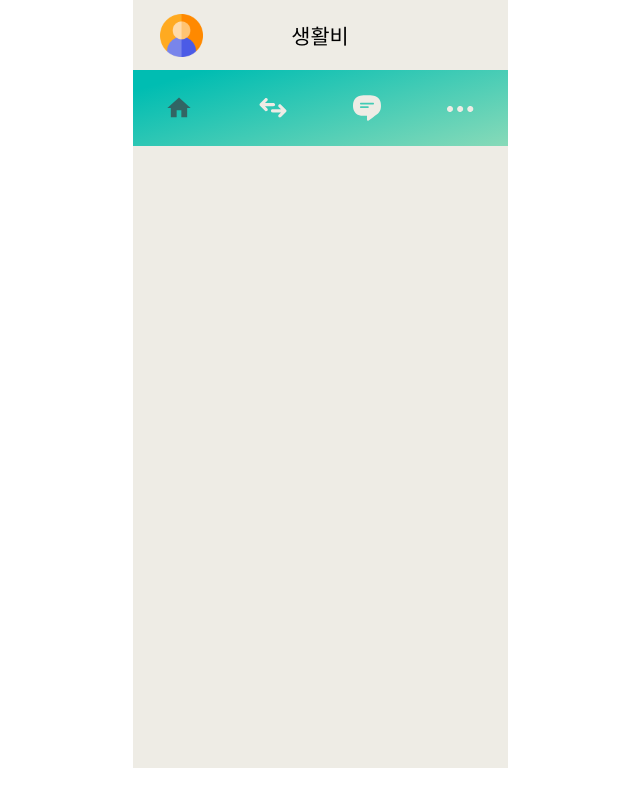
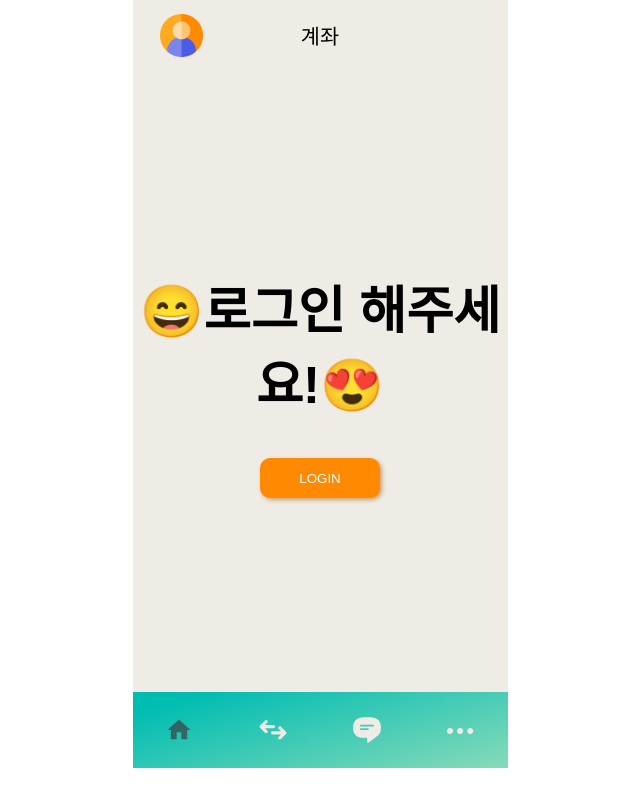
Before and after one commit to hoseonkwak/bank_react_project, a React (Create React App) app: page / in a window 1280 px wide. Shown: the whole page, without its empty margins (320-960 px from the left). Built offline with nearby package versions, Linux system fonts and the light colour scheme; a web font is replaced by a local one.

Commit message:
feat: 은행 edit

```diff
--- a/src/App.css
+++ b/src/App.css
@@ -80,3 +80,24 @@ nav.menu .menu_area li.on img {
   filter: invert(0.8);
   opacity: 0.7;
 }
+/* NotLogin */
+.notLogin {
+  width: 100%;
+  font-size: 4vw;
+  font-weight: 700;
+  height: 622px;
+  display: block;
+  text-align: center;
+  padding-top: 200px;
+  box-sizing: border-box;
+}
+.notLogin .loginBtn {
+  display: block;
+  margin: 40px auto;
+  width: 120px;
+  height: 40px;
+  background: #ff8900;
+  color: #fff;
+  border-radius: 10px;
+  box-shadow: 2px 2px 4px 0 #cb9f6c;
+}
--- a/src/App.js
+++ b/src/App.js
@@ -2,12 +2,19 @@ import "./set.css";
 import "./App.css";
 import Header from "./components/Header";
 import Menu from "./components/Menu";
+import { BrowserRouter, Routes, Route } from "react-router-dom";
+import NotLogin from "./components/NotLogin";
 
 function App() {
   return (
     <>
       <div className="wrap">
         <Header />
+        <BrowserRouter>
+          <Routes>
+            <Route path="/" element={<NotLogin />} />
+          </Routes>
+        </BrowserRouter>
         <Menu />
       </div>
     </>
--- a/src/components/Header.js
+++ b/src/components/Header.js
@@ -6,7 +6,7 @@ const Header = () => {
       <div className="profile">
         <img src={User} alt="profile" />
       </div>
-      <h3 className="account_name">생활비</h3>
+      <h3 className="account_name">{}계좌</h3>
       {/* <ul className="search_area">
         <li>
           <img src="./common/img/simple_payment.svg" alt="간편결제" />
--- a/src/components/NotLogin.js
+++ b/src/components/NotLogin.js
@@ -1,7 +1,8 @@
 const NotLogin = () => {
   return (
     <div className="notLogin">
-      <div className="inner"></div>
+      😄로그인 해주세요!😍
+      <button className="loginBtn">LOGIN</button>
     </div>
   );
 };
```
